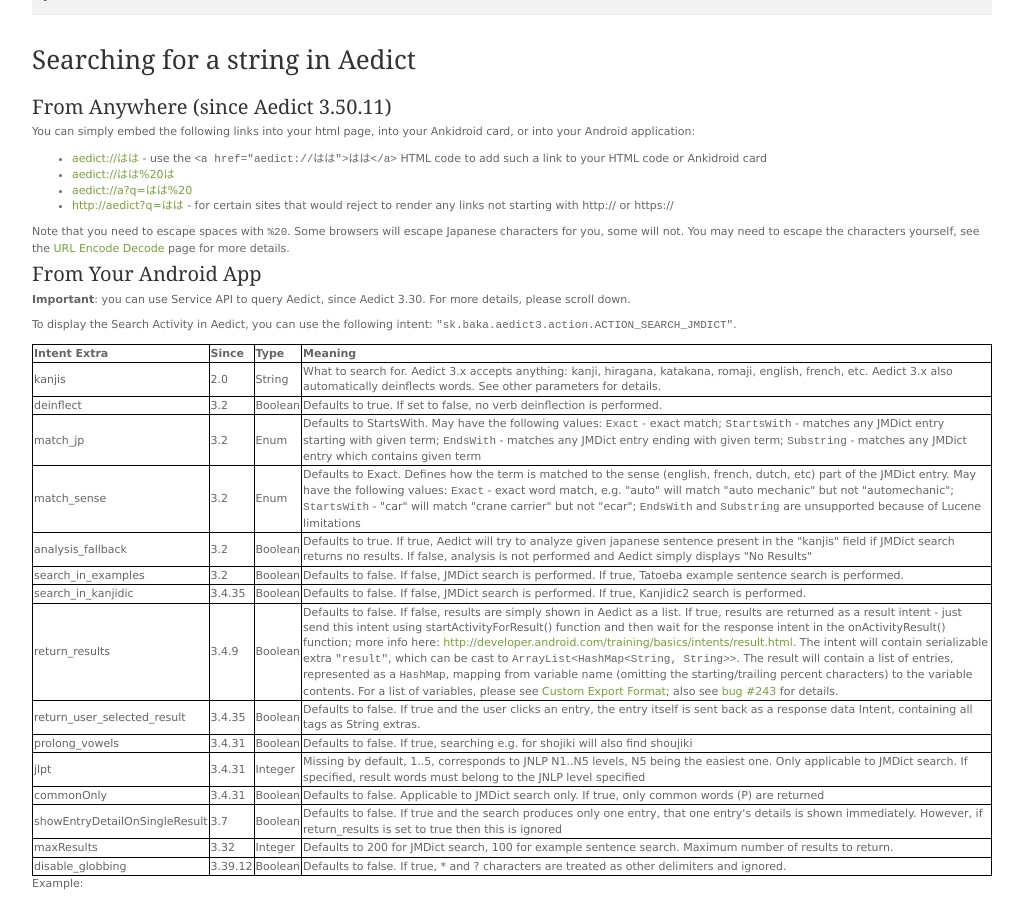
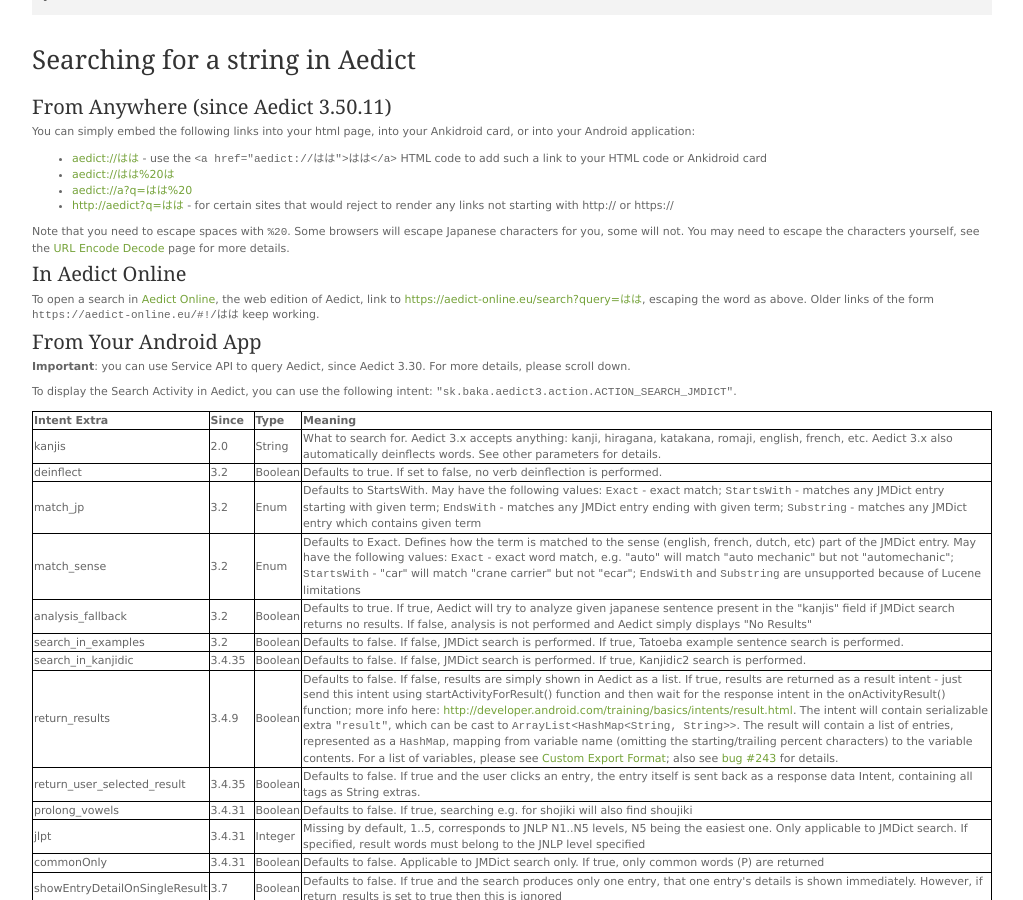
Before and after one commit to mvysny/aedict.eu, a Jekyll site: the page built from api.html, in a window 1280 px wide and 900 px high, scrolled down 547 px. Shown: the whole window, without its empty margins (128-1151 px from the left). Built offline with Jekyll 4.4.1, drawn with Linux system fonts in a browser that asks for light colours; nearby versions of some CDN libraries.

Commit message:
Aedict Online is out of alpha: api.html documents its search link, the FAQ and privacy follow the port
api.html: link to https://aedict-online.eu/search?query=<word>, the old #!/ links still working.
FAQ: what Aedict Online does, no longer "alpha quality". Privacy: the logs record web logins by
account ID and time, and no sync token any more.

Co-Authored-By: Claude Opus 5.5 <noreply@anthropic.com>
Claude-Session: https://claude.ai/code/session_01DmtP8hnD8AgMnVNCufH2YP

```diff
--- a/api.html
+++ b/api.html
@@ -26,6 +26,11 @@ title: "API"
 <p>Note that you need to escape spaces with <code>%20</code>. Some browsers will escape Japanese characters for you,
 some will not. You may need to escape the characters yourself, see the <a href="https://www.url-encode-decode.com/">URL Encode Decode</a>
 page for more details.</p>
+
+<h3>In Aedict Online</h3>
+<p>To open a search in <a href="https://aedict-online.eu">Aedict Online</a>, the web edition of Aedict, link to
+<a href="https://aedict-online.eu/search?query=はは">https://aedict-online.eu/search?query=はは</a>, escaping the word
+as above. Older links of the form <code>https://aedict-online.eu/#!/はは</code> keep working.</p>
 
 <h3>From Your Android App</h3>
 <p><strong>Important</strong>: you can use Service API to query Aedict, since Aedict 3.30. For more details, please scroll down.</p>
--- a/faq.html
+++ b/faq.html
@@ -329,7 +329,7 @@ it can not speak Japanese, please enter the Google TTS Engine settings, then "In
 
 <div style="padding-top: 16px">
 <h4>Q: Where is Aedict Online?</h4>
-<p>A: Please note: <a href="https://aedict-online.eu">Aedict Online</a> is not yet completed and should be considered alpha quality. Some stuff is not yet implemented, some stuff is not yet optimized, etc. It just serves as a demo of things to come.</p>
+<p>A: At <a href="https://aedict-online.eu">aedict-online.eu</a>: the web edition of Aedict, with word and kanji search (also by drawing), example sentences, stroke orders and JLPT quizzes. Log in with your Aedict Online account and your notepad, tags and SRS sync with Aedict on your devices.</p>
 </div>
         <div class="clear"></div>
 
--- a/privacy.html
+++ b/privacy.html
@@ -17,7 +17,7 @@ title: "Privacy"
             <div class="col col_3">
                 <h3>Aedict Online</h3>
                 <p>Only when you ask it to, Aedict synchronizes your notepad, SRS and recently viewed entries with your account on the Aedict Online server, so that your other devices see them too. Aedict signs in with the username and password you chose. The server stores your account and the synchronized data, nothing else.</p>
-                <p>The server keeps no log of your requests. Its technical logs record when a device connects for synchronization (your account's internal ID and the time, not your IP address), the internal sync token created with your sync account (not your password), and the server's errors. They are not shared, and they are kept for at most 90 days.</p>
+                <p>The server keeps no log of your requests. Its technical logs record when a device connects for synchronization (your account's internal ID and the time, not your IP address), when you log in to Aedict Online on the web (your account's internal ID and the time), and the server's errors. They are not shared, and they are kept for at most 90 days.</p>
                 <p>To delete your account and all of its data, e-mail <a href="mailto:support@aedict.eu">support@aedict.eu</a>.</p>
             </div>
             <div class="col col_3 no_mr">
```
